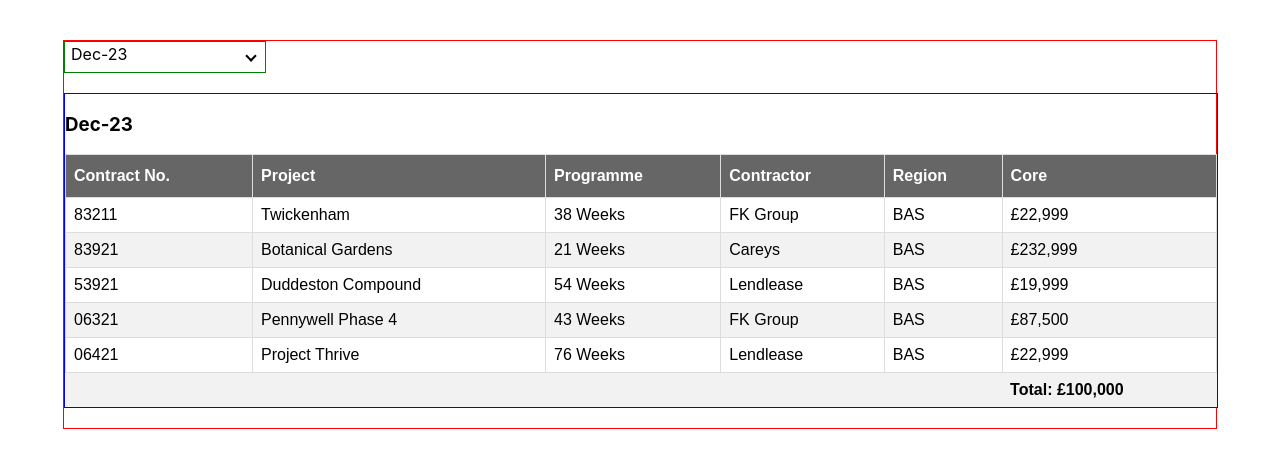
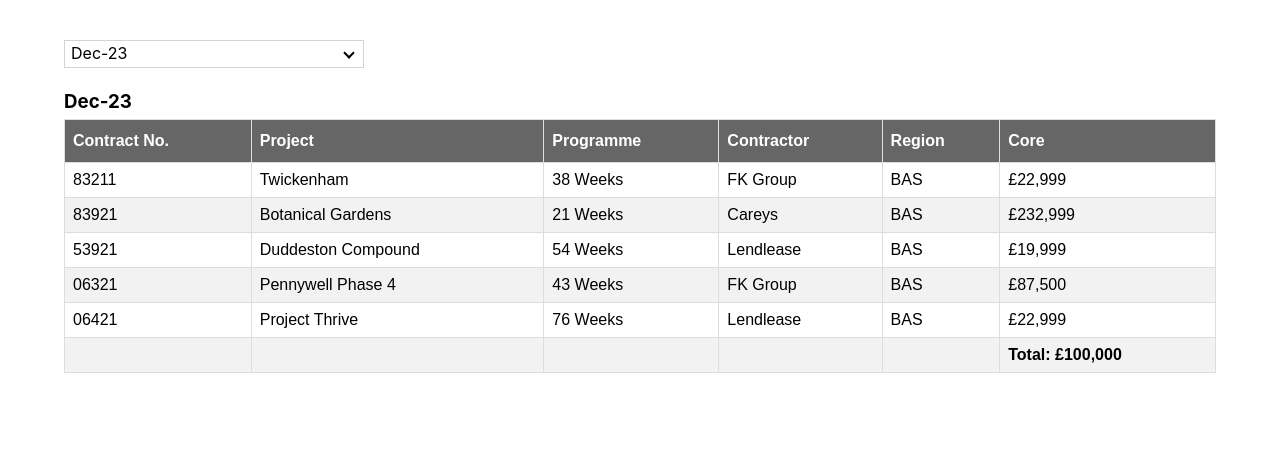
Before and after one commit to stalliardo/contract-awards, a React (Create React App) app in the folder client/: page / in a window 1280 px wide. Shown: the top 468 px of the page. Built offline with nearby package versions, Linux system fonts and the light colour scheme.

Commit message:
css changes

```diff
--- a/client/src/components/awards/awards.css
+++ b/client/src/components/awards/awards.css
@@ -1,20 +1,28 @@
 .awards-page-container {
-    border: 1px solid red;
+    /* border: 1px solid red; */
     width: 90%;
     margin: 40px auto;
     height: fit-content;
+
+    h3 {
+        margin: 0;
+    }
 }
 
 .awards-select-menu-container {
-    border: 1px solid green;
-    width: 200px;
+    /* border: 1px solid green; */
+    width: 300px;
     height: 30px;
 }
 
 .awards-page-table-container {
-    border: 1px solid blue;
+    /* border: 1px solid blue; */
     width: 100%;
     /* TODO */
     height: fit-content;
     margin: 20px auto;
+
+    table {
+        margin-top: 6px;
+    }
 }
--- a/client/src/components/selectMenu/SelectMenu.js
+++ b/client/src/components/selectMenu/SelectMenu.js
@@ -19,22 +19,20 @@ const SelectMenu = ({ value, label, name, handleChange, menuItems, placeholder }
   const [defaultValue, setDefaultValue] = useState(placeholder);
 
   const toggleIsOpen = () => {
-    console.log('toggle clicked + isopen = ', isOpen);
     setIsOpen((prev) => !prev);
   }
 
   const handleMenuItemSelected = (item) => {
-    console.log('item selected = ', item.value);
     setIsOpen(false);
     setDefaultValue(item.value);
     // TODO update table data based off of selection
+    // TODO update table date / title
   }
 
   return (
     <div className='select-menu'>
       <div className='placeholder-container' onClick={toggleIsOpen}>
-        <p className='placeholder-p'>{defaultValue}</p>
-        {/* <p><i className={`arrow ${isOpen ? "up" : "down"}`}></i></p> */}
+        <p>{defaultValue}</p>
         <p><i className={`arrow down`}></i></p>
       </div>
       <div className={`select-menu-dropdown-container ${isOpen ? "open" : ""}`}>
--- a/client/src/components/selectMenu/select-menu.css
+++ b/client/src/components/selectMenu/select-menu.css
@@ -1,19 +1,20 @@
 .select-menu {
+   border: 1px solid lightgray;
+
    p {
-    margin: 0
+    margin: 0;
+
+    i {
+      margin-bottom: 2px;
+    }
    }
 
    .placeholder-container {
     display: flex;
     flex-direction: row;
     justify-content: space-between;
-    padding: 2px 10px 2px 6px;
+    padding: 2px 10px 4px 6px;
     caret-color: transparent;
-
-    .placeholder-p {
-    }
-
-
    }
 
    &:hover {
@@ -24,32 +25,25 @@
       background-color: rgb(255, 255, 255);
       position: relative;
       display: none;
-      /* z-index: 2; */
       height: fit-content;
-      /* padding: 8px; */
-      border: 1px solid grey;
+      border: 1px solid lightgray;
 
       .item {
         padding: 4px;
       }
 
-      .item:nth-child(even){background-color: #f2f2f2;}
+      .item:nth-child(even){
+         background-color: #f2f2f2;
+      }
 
       .item:hover {
          cursor: pointer;
          background-color: #ddd;
       }
-
    }
 
    .select-menu-dropdown-container.open {
       display: block;
       top: 10px;
    }
-
-
-
-
-
-
 }
--- a/client/src/index.css
+++ b/client/src/index.css
@@ -12,7 +12,8 @@ code {
     monospace;
 }
 
-#awards-table td, #awards-table th {
+#awards-table td,
+#awards-table th {
   border: 1px solid #ddd;
   padding: 8px;
 }
@@ -23,18 +24,17 @@ code {
   width: 100%;
 }
 
-#awards-table .last-row td {
-  border: none;
-}
-
 #awards-table .last-cell {
-  /* text-align: end; */
   font-weight: bold;
 }
 
-#awards-table tr:nth-child(even){background-color: #f2f2f2;}
+#awards-table tr:nth-child(even) {
+  background-color: #f2f2f2;
+}
 
-#awards-table tr:hover {background-color: #ddd;}
+#awards-table tr:hover {
+  background-color: #ddd;
+}
 
 #awards-table th {
   padding-top: 12px;
```
